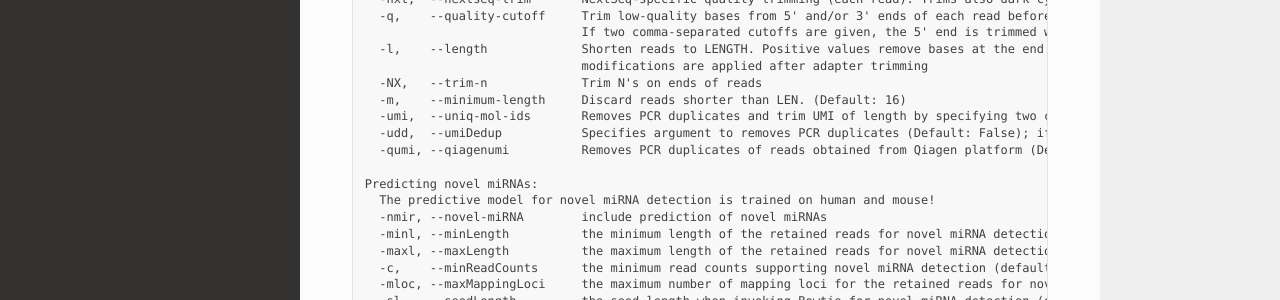
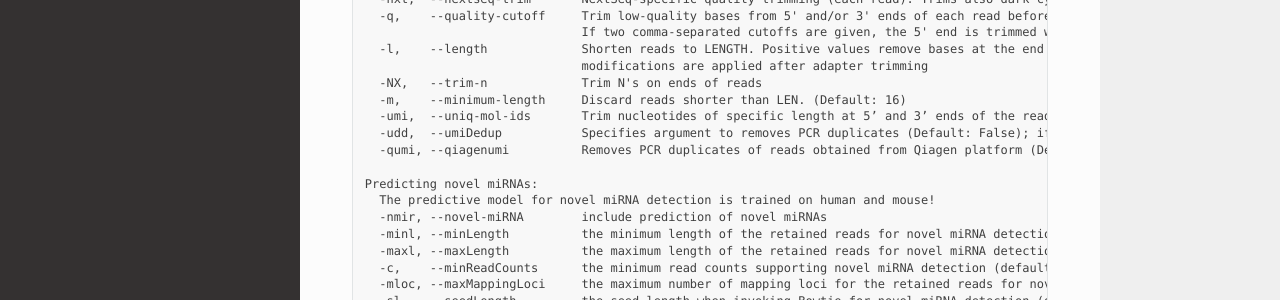
Before and after one commit to mhalushka/miRge3.0, a Sphinx documentation site: the page built from docs/source/quick_start.md, in a window 1280 px wide and 1400 px high. Shown: the part 791-1091 px from the top of the window. Built offline with Sphinx 7.4.7 and the Read the Docs theme 2.0.0, drawn with Linux system fonts in a browser that asks for light colours; some of the changed text lies outside the part shown.

Commit message:
Update quick_start.md
Small correction in -umi option

```diff
--- a/docs/source/quick_start.md
+++ b/docs/source/quick_start.md
@@ -41,7 +41,7 @@
                               modifications are applied after adapter trimming
   -NX,   --trim-n             Trim N's on ends of reads
   -m,    --minimum-length     Discard reads shorter than LEN. (Default: 16)
-  -umi,  --uniq-mol-ids       Removes PCR duplicates and trim UMI of length by specifying two comma-separated cutoffs as 5’ cutoff,3’ bp from both ends of the read. eg: 4,4 or 0,4
+  -umi,  --uniq-mol-ids       Trim nucleotides of specific length at 5’ and 3’ ends of the read, after adapter trimming. eg: 4,4 or 0,4. (Use -udd to remove PCR duplicates)
   -udd,  --umiDedup           Specifies argument to removes PCR duplicates (Default: False); if TRUE it will remove UMI and remove PCR duplicates otherwise it only remove UMI and keep the raw counts
   -qumi, --qiagenumi          Removes PCR duplicates of reads obtained from Qiagen platform (Default: Illumina; "-umi x,y " Required)
 
```
